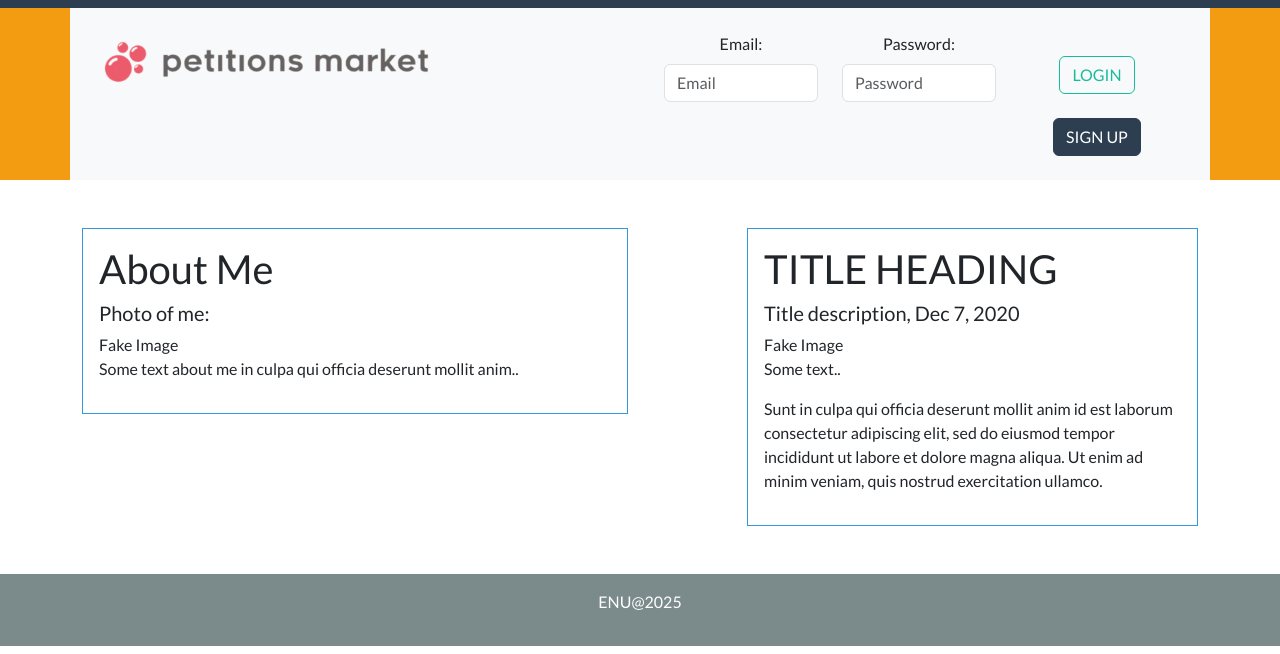
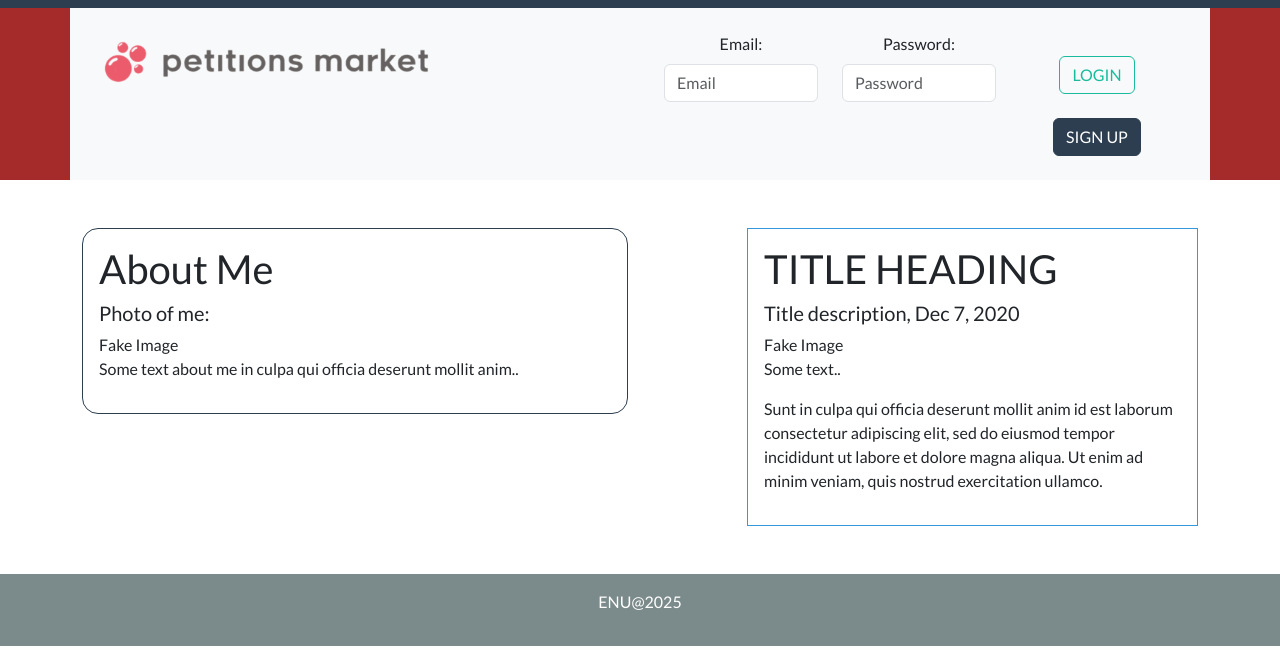
Before and after one commit to EdgarX202/Website-Prototype-2025, a Flask app: page / in a window 1280 px wide. Shown: the top 654 px of the page. Run offline with Flask 3, Linux system fonts and the light colour scheme; some libraries are stand-ins or nearby versions.

Commit message:
added stylesheet
For custom css rules

```diff
--- /dev/null
+++ b/website/static/css/style.css
@@ -0,0 +1,7 @@
+.custom-bg-colour {
+    background-color: brown;
+}
+
+.custom-border {
+
+}
--- a/website/templates/index.html
+++ b/website/templates/index.html
@@ -6,13 +6,14 @@
         <!-- Title of the webpage and favicon -->
         <title>Petitions Market</title>
         <link rel="icon" type="image/png" sizes="48x48" href="static/images/favicon.png">
-        <!-- Bootstrap stylesheet and javascript-->
+        <!-- Stylesheets and javascript-->
         <link rel="stylesheet" href="{{ url_for('static', filename='css/bootstrap.css') }}">
+        <link rel="stylesheet" href="{{ url_for('static', filename='css/style.css') }}">
         <script src="{{ url_for('static', filename='js/bootstrap.bundle.js') }}"></script>
     </head> <!-- HEAD END -->
 
     <header>
-        <div class="container-fluid bg-warning"> <!-- KEEP TESTING WITH COLOURS!!!!!!!!!!!!!!!!!!!!!!!! -->
+        <div class="container-fluid custom-bg-colour"> <!-- DO I NEED THIS COLOUR?????????????????? -->
             <div class="row"> <!-- The very top thin line -->
                 <div class="p-1 col-12 col-sm-12 col-md-12 col-lg-12 d-lg-block bg-primary"></div>
             </div> <!-- ROW END -->
@@ -20,7 +21,7 @@
             <div class="container bg-body-tertiary">
                 <div class="container">
                     <div class="row">
-                        <!-- Logo column (left) -->
+                        <!-- Logo column (left-side) -->
                         <div class="col-12 col-md-12 col-lg-4 bg-transparent text-center">
                             <img src="static/images/logo.png" class="img-fluid mx-auto d-block mt-md-2" alt="Logo">
                         </div>
@@ -28,7 +29,7 @@
                         <!-- Middle column, not used. Required to make other columns smaller -->
                         <div class="p-4 col-12 col-md-12 col-lg-2 bg-transparent text-center mx-auto d-block d-lg-block d-none"></div>
 
-                        <!-- Login form column (right) -->
+                        <!-- Login form column (right-side) -->
                         <div class="p-4 col-12 col-md-12 col-lg-6 text-center">
                              <form action="/action_page.php"> <!-- ACTION WHERE???? -->
                                  <div class="row">
@@ -60,7 +61,7 @@
         <div class="container mt-5">
           <div class="row">
             <div class="col-sm-6">
-                <div class="border border-info p-3">
+                <div class="border border-primary p-3 rounded-4">
                   <h2>About Me</h2>
                   <h5>Photo of me:</h5>
                   <div class="fakeimg">Fake Image</div>
```
